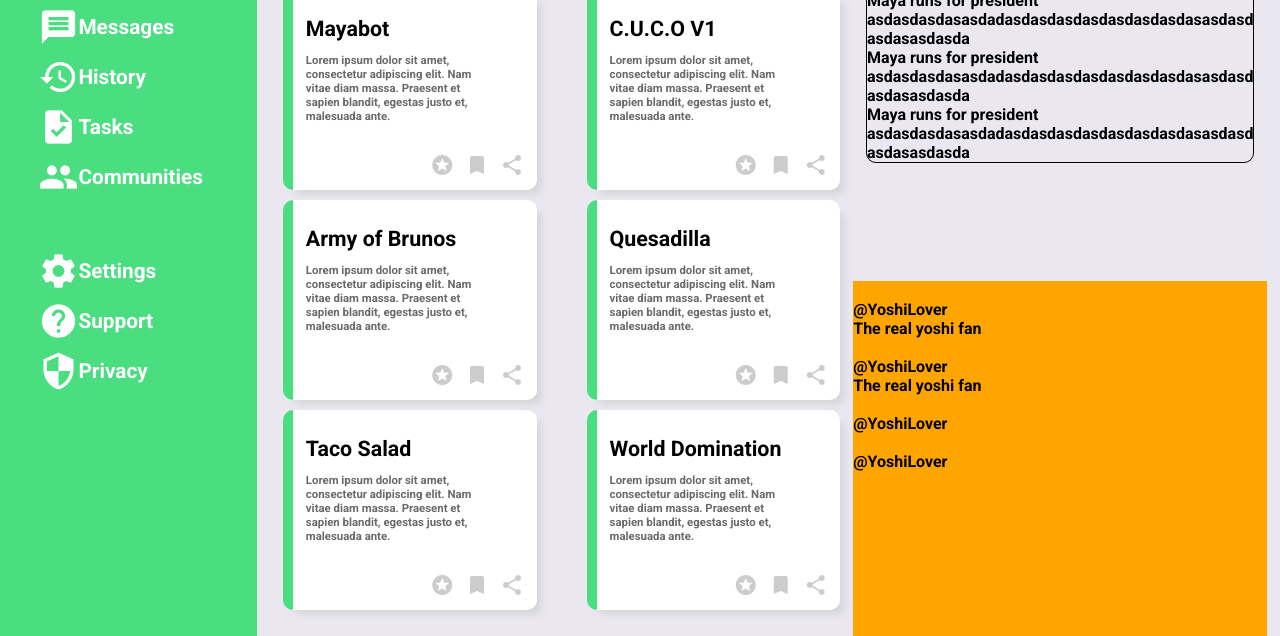
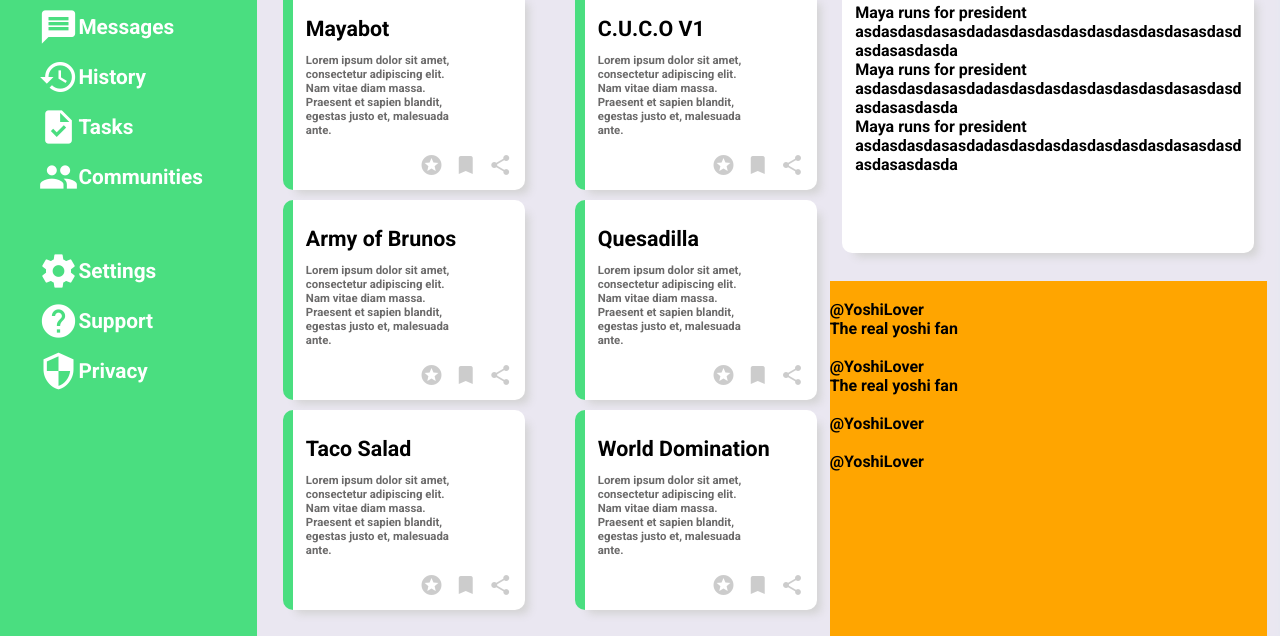
Before and after one commit to Draxgun/odin-dashboard, a plain HTML site: page index.html in a window 1280 px wide. Shown: the part 214-850 px from the top of the page. Drawn offline with Linux system fonts and the light colour scheme.

Commit message:
announcement container almost done

```diff
--- a/style.css
+++ b/style.css
@@ -251,13 +251,17 @@ button:hover{
 
 .anouncements{
     grid-column: 2/3;
-    grid-row: 1/3;
+    grid-row: 1/2;
     padding: 1vw;
 }
 
 .anouncementContainer{
-    border: black 1px solid;
     border-radius: 10px;
+    height: stretch;
+    background-color: white ;
+    padding: 1vw;
+    box-shadow: 8px 8px 8px -4px lightgrey;
+    height: 80%;
 }
 
 .trending{
```
